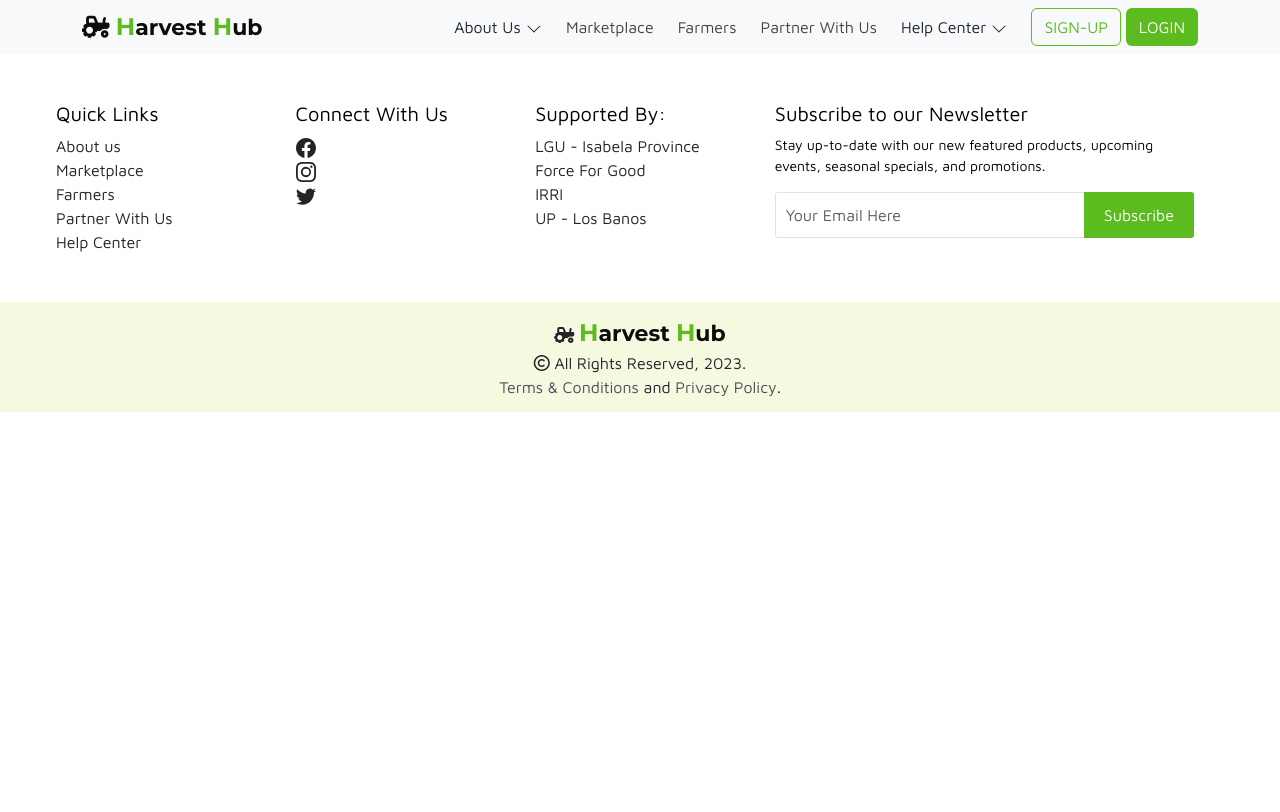
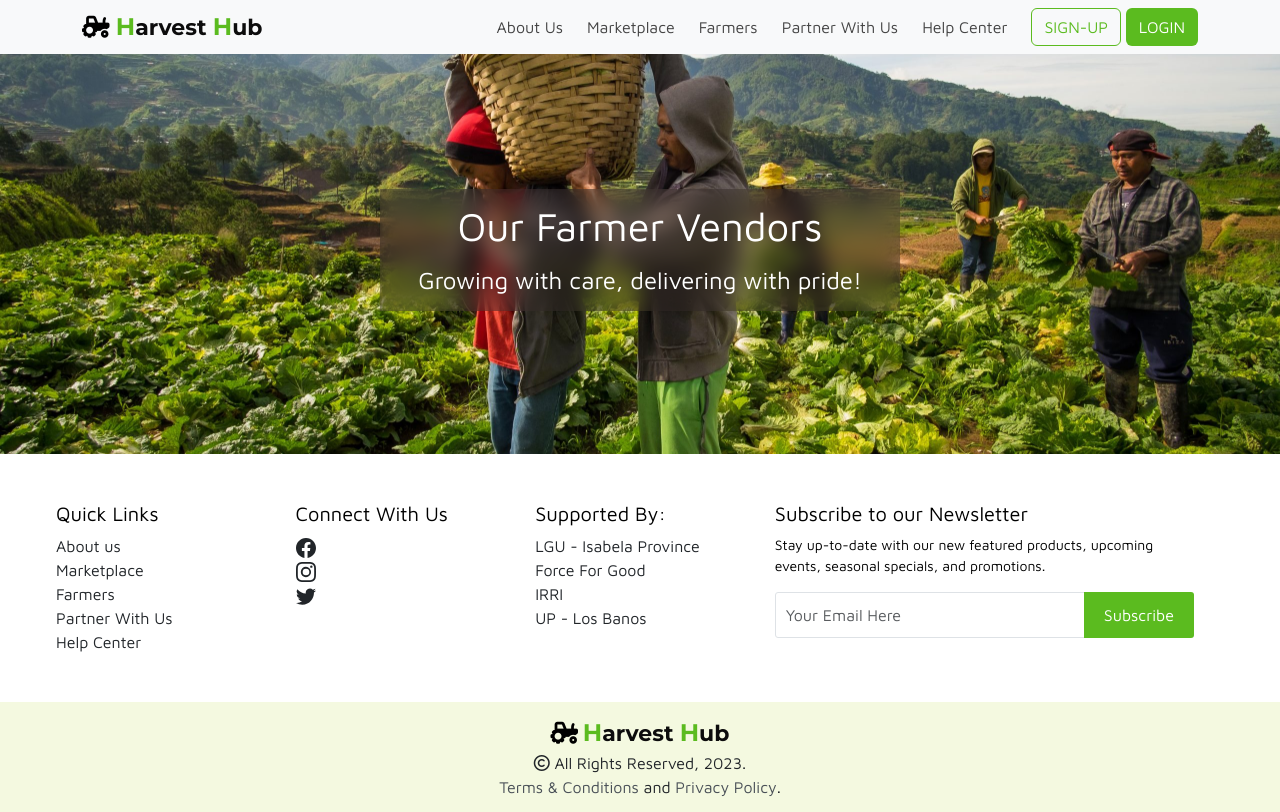
Before and after one commit to jasperayawan/miniP2, a plain HTML site: page farmers.html in a window 1280 px wide. Drawn offline with nearby package versions, Linux system fonts and the light colour scheme.

Commit message:
new file:   assets/farm-bg.avif 	new file:   assets/farmers-bg-2.jpg 	new file:   assets/farmers-bg-fin.jpg 	new file:   assets/farmers-bg.jpg	new file:   assets/partner-bg.jpg 	modified:   farmers.css 	modified:   farmers.html

```diff
--- a/farmers.css
+++ b/farmers.css
@@ -103,7 +103,24 @@ body {
   color: #fff;
 }
 
+/*----------------------farmersstyling---------------------*/
+
+.farmers_banner {
+  background-image: url(assets/farmers-bg-fin.jpg);
+  background-position: center;
+  background-size: cover;
+  background-repeat: no-repeat;
+  min-height: 50vh;
+}
+
 /*----------------------footer styling---------------------*/
+
+.fa,
+.fa-solid,
+.fa-brands {
+  font-size: 22px;
+  color: black;
+}
 
 footer {
   background-color: #fff;
--- a/farmers.html
+++ b/farmers.html
@@ -67,84 +67,28 @@
           >
             <ul class="navbar-nav gap-4 ms-auto">
               <li class="nav-item">
-                <div class="dropdown d-flex">
-                  <a
-                    href="#"
-                    class="text-decoration-none d-flex justify-content-center align-items-center"
-                    >About Us
-                    <p class="mb-0">
-                      <!-- <i class="fa-solid fa-caret-down"></i> -->
-                      <svg
-                        xmlns="http://www.w3.org/2000/svg"
-                        width="16"
-                        height="16"
-                        fill="currentColor"
-                        class="bi bi-chevron-down"
-                        viewBox="0 0 16 16"
-                      >
-                        <path
-                          fill-rule="evenodd"
-                          d="M1.646 4.646a.5.5 0 0 1 .708 0L8 10.293l5.646-5.647a.5.5 0 0 1 .708.708l-6 6a.5.5 0 0 1-.708 0l-6-6a.5.5 0 0 1 0-.708z"
-                        />
-                      </svg>
-                    </p>
-                  </a>
-                  <div class="menu">
-                    <a href="#" class="text-decoration-none text-dark"
-                      >Mission and Vision</a
-                    >
-                    <a href="#" class="text-decoration-none text-dark"
-                      >The Concept</a
-                    >
-                    <a href="#" class="text-decoration-none text-dark"
-                      >How it Works</a
-                    >
-                    <a href="#" class="text-decoration-none text-dark"
-                      >The Team</a
-                    >
-                  </div>
-                </div>
+                <a href="about-us.html" class="text-decoration-none"
+                  >About Us</a
+                >
               </li>
               <li class="nav-item">
-                <a href="#" class="text-decoration-none">Marketplace</a>
+                <a href="marketplace.html" class="text-decoration-none"
+                  >Marketplace</a
+                >
               </li>
 
               <li class="nav-item">
-                <a href="#" class="text-decoration-none">Farmers</a>
+                <a href="farmers.html" class="text-decoration-none">Farmers</a>
               </li>
               <li class="nav-item">
-                <a href="#" class="text-decoration-none">Partner With Us</a>
+                <a href="partner-us.html" class="text-decoration-none"
+                  >Partner With Us</a
+                >
               </li>
               <li class="nav-item">
-                <div class="dropdown d-flex">
-                  <a
-                    href="#"
-                    class="text-decoration-none d-flex justify-content-center align-items-center"
-                    >Help Center
-                    <p class="mb-0">
-                      <!-- <i class="fa-solid fa-caret-down"></i> -->
-                      <svg
-                        xmlns="http://www.w3.org/2000/svg"
-                        width="16"
-                        height="16"
-                        fill="currentColor"
-                        class="bi bi-chevron-down"
-                        viewBox="0 0 16 16"
-                      >
-                        <path
-                          fill-rule="evenodd"
-                          d="M1.646 4.646a.5.5 0 0 1 .708 0L8 10.293l5.646-5.647a.5.5 0 0 1 .708.708l-6 6a.5.5 0 0 1-.708 0l-6-6a.5.5 0 0 1 0-.708z"
-                        />
-                      </svg>
-                    </p>
-                  </a>
-                  <div class="menu">
-                    <a href="#" class="text-decoration-none text-dark">FAQ</a>
-                    <a href="#" class="text-decoration-none text-dark"
-                      >Contact Us
-                    </a>
-                  </div>
-                </div>
+                <a href="help-center.html" class="text-decoration-none"
+                  >Help Center</a
+                >
               </li>
             </ul>
 
@@ -164,7 +108,29 @@
 
     <!-------------------------FARMERS PAGE-------------------->
 
-    <section></section>
+    <section class="farmers">
+      <div
+        class="farmers_banner d-flex justify-content-center align-items-center"
+      >
+        <h1
+          class="text-white"
+          style="
+            background-color: rgba(56, 46, 46, 0.4);
+            -webkit-backdrop-filter: blur(10px);
+            backdrop-filter: blur(10px);
+
+            padding: 1% 3%;
+            text-align: center;
+          "
+        >
+          Our Farmer Vendors
+          <br />
+          <span style="font-size: 24px; text-align: center"
+            >Growing with care, delivering with pride!</span
+          >
+        </h1>
+      </div>
+    </section>
 
     <!-------------------------footer section area-------------------->
 
@@ -174,21 +140,29 @@
           <h5>Quick Links</h5>
           <ul class="d-block list-unstyled gap-4">
             <li class="nav-item">
-              <a href="#" class="text-decoration-none text-dark">About us</a>
+              <a href="about-us.html" class="text-decoration-none text-dark"
+                >About us</a
+              >
             </li>
             <li class="nav-item">
-              <a href="#" class="text-decoration-none text-dark">Marketplace</a>
+              <a href="marketplace.html" class="text-decoration-none text-dark"
+                >Marketplace</a
+              >
             </li>
             <li class="nav-item">
-              <a href="#" class="text-decoration-none text-dark">Farmers</a>
+              <a href="farmers.html" class="text-decoration-none text-dark"
+                >Farmers</a
+              >
             </li>
             <li class="nav-item">
-              <a href="#" class="text-decoration-none text-dark"
+              <a href="partner-us.html" class="text-decoration-none text-dark"
                 >Partner With Us</a
               >
             </li>
             <li class="nav-item">
-              <a href="#" class="text-decoration-none text-dark">Help Center</a>
+              <a href="help-center.html" class="text-decoration-none text-dark"
+                >Help Center</a
+              >
             </li>
           </ul>
         </div>
```
Also changed, not shown: assets/farm-bg.avif (added), assets/farmers-bg-2.jpg (added), assets/farmers-bg-fin.jpg (added), assets/farmers-bg.jpg (added), assets/partner-bg.jpg (added).
